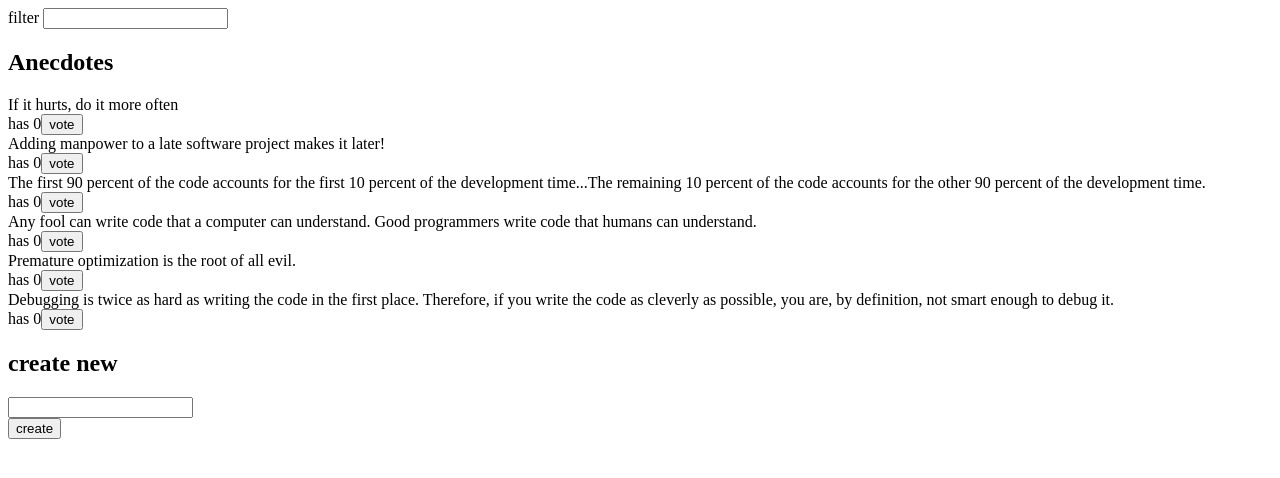
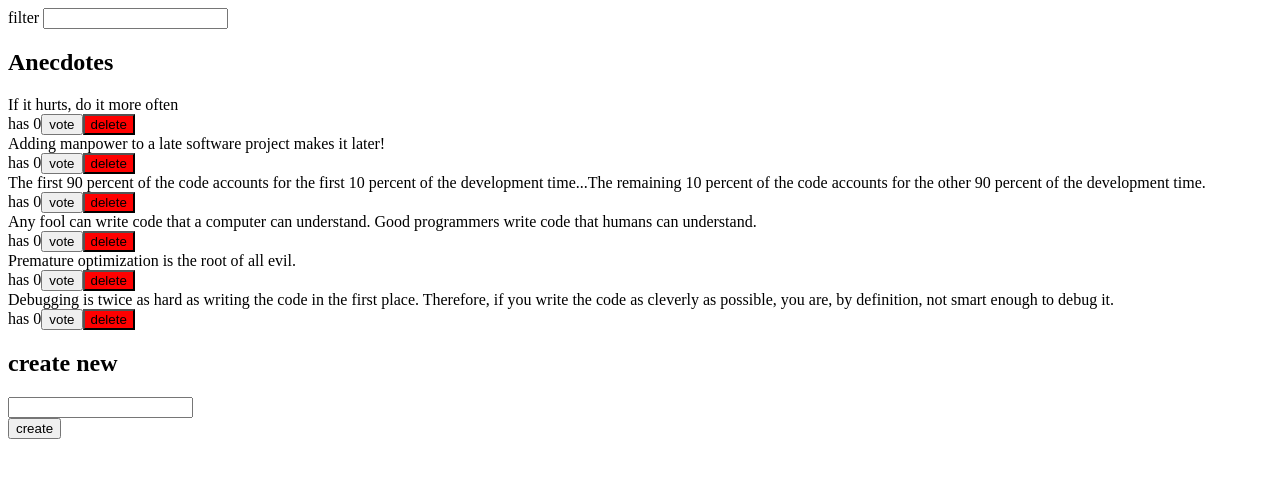
Before and after one commit to jungleistx/fullstackopen_new, a React (Vite) app in the folder anecdotes/: page / in a window 1280 px wide. Shown: the top 478 px of the page. Built offline with nearby package versions, Linux system fonts and the light colour scheme; data requests are answered from the project's data file.

Commit message:
add deletebutton to anecdotes without votes

```diff
--- a/anecdotes/src/components/AnecdoteList.jsx
+++ b/anecdotes/src/components/AnecdoteList.jsx
@@ -2,14 +2,25 @@ import { useNotificationActions } from '../notificationStore'
 import { useAnecdotes, useAnecdoteActions } from '../store'
 
 
+const deleteStyle = {
+  background: 'red'
+}
+
 const AnecdoteList = () => {
   const anecdotes = useAnecdotes()
-  const { vote } = useAnecdoteActions()
+  const { vote, remove } = useAnecdoteActions()
   const { notify } = useNotificationActions()
 
   const handleVote = async (anecdote) => {
     await vote(anecdote.id)
     notify(`You voted '${anecdote.content}'`)
+  }
+
+  const handleDelete = async (anecdote) => {
+    if (window.confirm(`Delete ${anecdote.content}?`)) {
+      await remove(anecdote.id)
+      notify(`Deleted '${anecdote.content}'`)
+    }
   }
 
   return (
@@ -21,6 +32,13 @@ const AnecdoteList = () => {
           <div>
             has {anecdote.votes}
             <button onClick={() => handleVote(anecdote)}>vote</button>
+
+            {anecdote.votes == 0 &&
+              <button
+                onClick={() => handleDelete(anecdote)}
+                style={deleteStyle}>
+                delete
+              </button>}
           </div>
         </div>
       ))}
--- a/anecdotes/src/services/anecdotes.js
+++ b/anecdotes/src/services/anecdotes.js
@@ -41,5 +41,13 @@ const update = async (id, anecdote) => {
   return await response.json()
 }
 
+const deleteAnecdote = async (id) => {
+  const response = await fetch(`${baseUrl}/${id}`, { method: 'DELETE' })
 
-export default { getAll, createNew, update }
+  if (!response.ok) {
+    throw new Error('Failed to delete anecdote')
+  }
+}
+
+
+export default { getAll, createNew, update, deleteAnecdote }
--- a/anecdotes/src/store.js
+++ b/anecdotes/src/store.js
@@ -25,9 +25,16 @@ const useAnecdoteStore = create((set, get) => ({
     initialize: async () => {
       const anecdotes = await anecdoteService.getAll()
       set(() => ({ anecdotes }))
+    },
+    remove: async (id) => {
+      await anecdoteService.deleteAnecdote(id)
+      set(state => ({
+        anecdotes: state.anecdotes.filter(a => a.id !== id)
+      }))
     }
   },
 }))
+
 
 export const useAnecdotes = () => {
   const filter = useAnecdoteStore(state => state.filter.toLowerCase())
```
